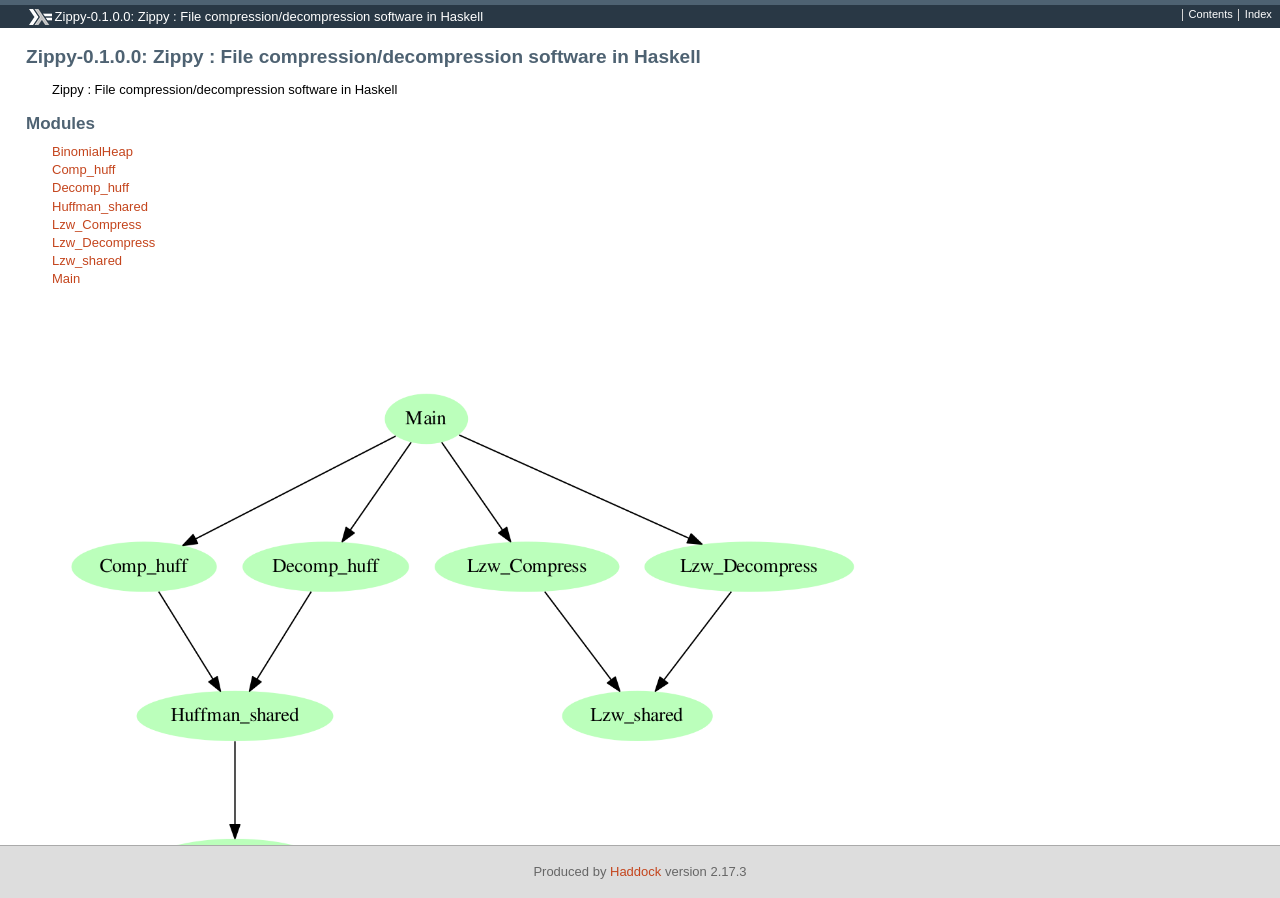
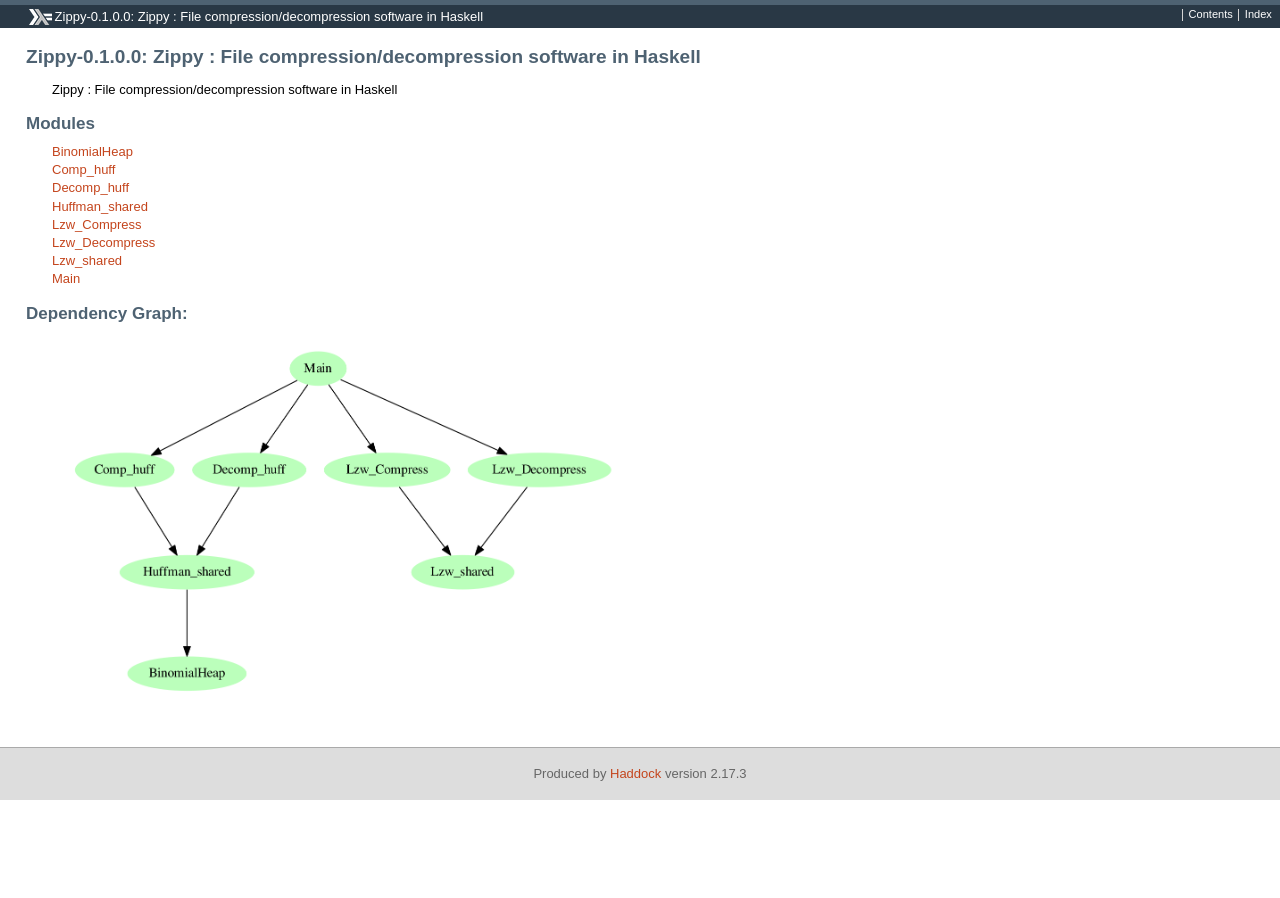
Before and after one commit to Abhishek-Pawar/ZIPPY, a plain HTML site: page doc/index.html in a window 1280 px wide. After the commit the page ends 800 px from the top, so only its background shows below. Drawn offline with nearby package versions, Linux system fonts and the light colour scheme; some packages are replaced by stand-ins of ours.

Commit message:
Added Dependency Graph

```diff
--- a/doc/index.html
+++ b/doc/index.html
@@ -1,4 +1,4 @@
 <!DOCTYPE html PUBLIC "-//W3C//DTD XHTML 1.0 Transitional//EN" "http://www.w3.org/TR/xhtml1/DTD/xhtml1-transitional.dtd"><html xmlns="http://www.w3.org/1999/xhtml"><head><meta http-equiv="Content-Type" content="text/html; charset=UTF-8" /><title>Zippy-0.1.0.0: Zippy : File compression/decompression software in Haskell</title><link href="ocean.css" rel="stylesheet" type="text/css" title="Ocean" /><script src="haddock-util.js" type="text/javascript"></script><script src="https://cdn.mathjax.org/mathjax/latest/MathJax.js?config=TeX-AMS-MML_HTMLorMML" type="text/javascript"></script><script type="text/javascript">//<![CDATA[
 window.onload = function () {pageLoad();};
 //]]>
-</script></head><body><div id="package-header"><ul class="links" id="page-menu"><li><a href="index.html">Contents</a></li><li><a href="doc-index.html">Index</a></li></ul><p class="caption">Zippy-0.1.0.0: Zippy : File compression/decompression software in Haskell</p></div><div id="content"><div id="description"><h1>Zippy-0.1.0.0: Zippy : File compression/decompression software in Haskell</h1><div class="doc"><p>Zippy : File compression/decompression software in Haskell</p></div></div><div id="module-list"><p class="caption">Modules</p><ul><li><span class="module"><a href="BinomialHeap.html">BinomialHeap</a></span></li><li><span class="module"><a href="Comp_huff.html">Comp_huff</a></span></li><li><span class="module"><a href="Decomp_huff.html">Decomp_huff</a></span></li><li><span class="module"><a href="Huffman_shared.html">Huffman_shared</a></span></li><li><span class="module"><a href="Lzw_Compress.html">Lzw_Compress</a></span></li><li><span class="module"><a href="Lzw_Decompress.html">Lzw_Decompress</a></span></li><li><span class="module"><a href="Lzw_shared.html">Lzw_shared</a></span></li><li><span class="module"><a href="Main.html">Main</a></span></li></ul></div></div><div><img src="modules.png" style="max-width: 70%;"></div><div id="footer"><p>Produced by <a href="http://www.haskell.org/haddock/">Haddock</a> version 2.17.3</p></div></body></html>
+</script></head><body><div id="package-header"><ul class="links" id="page-menu"><li><a href="index.html">Contents</a></li><li><a href="doc-index.html">Index</a></li></ul><p class="caption">Zippy-0.1.0.0: Zippy : File compression/decompression software in Haskell</p></div><div id="content"><div id="description"><h1>Zippy-0.1.0.0: Zippy : File compression/decompression software in Haskell</h1><div class="doc"><p>Zippy : File compression/decompression software in Haskell</p></div></div><div id="module-list"><p class="caption">Modules</p><ul><li><span class="module"><a href="BinomialHeap.html">BinomialHeap</a></span></li><li><span class="module"><a href="Comp_huff.html">Comp_huff</a></span></li><li><span class="module"><a href="Decomp_huff.html">Decomp_huff</a></span></li><li><span class="module"><a href="Huffman_shared.html">Huffman_shared</a></span></li><li><span class="module"><a href="Lzw_Compress.html">Lzw_Compress</a></span></li><li><span class="module"><a href="Lzw_Decompress.html">Lzw_Decompress</a></span></li><li><span class="module"><a href="Lzw_shared.html">Lzw_shared</a></span></li><li><span class="module"><a href="Main.html">Main</a></span></li></ul></div><div><h2>Dependency Graph:<br></h2><img src="modules.png" style="max-width: 50%;"></div></div><div id="footer"><p>Produced by <a href="http://www.haskell.org/haddock/">Haddock</a> version 2.17.3</p></div></body></html>
```
